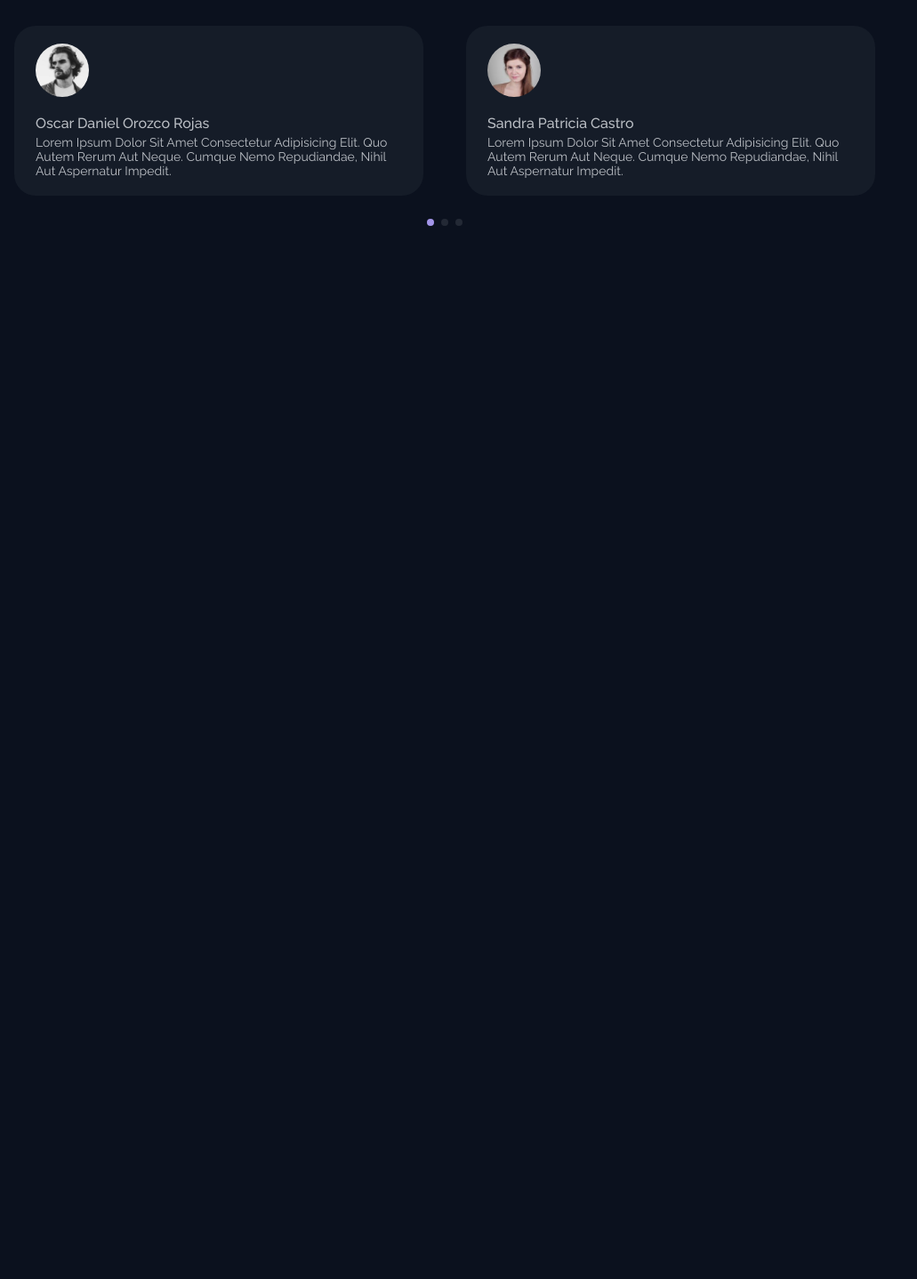
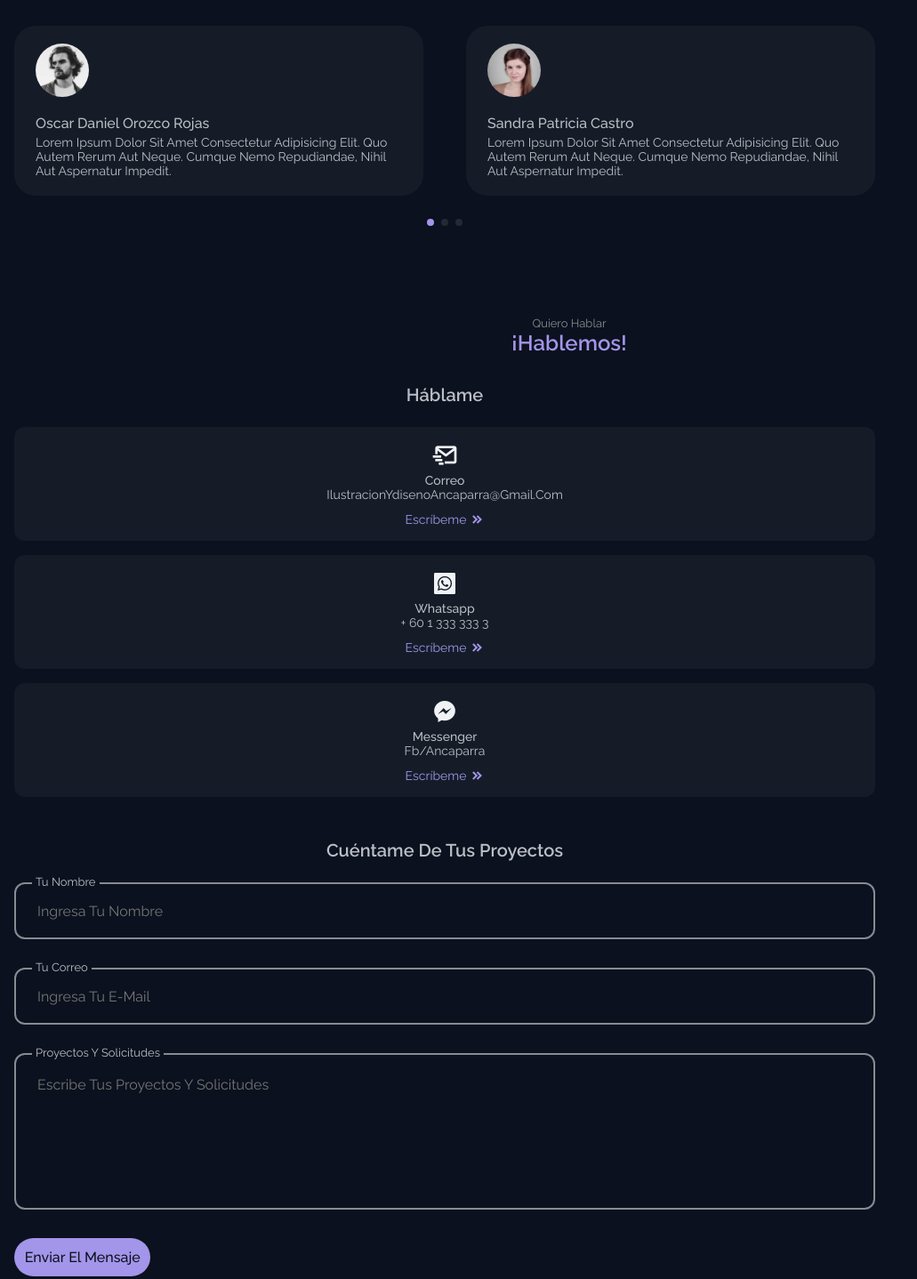
Before and after one commit to virutasoft/portfolioSiteAndreaPerezUrrutia, a plain HTML site: page index.html in a window 1280 px wide. Shown: the part 6126-7564 px from the top of the page at 89% size, without its empty margins (0-1031 px from the left). Before the commit the page ends 6410 px from the top, so only its background shows below. Drawn offline with nearby package versions, Linux system fonts and the light colour scheme.

Commit message:
Contact section finished

```diff
--- a/css/styles.css
+++ b/css/styles.css
@@ -721,3 +721,115 @@ skills__container{
     background-color: var(--first-color);
 }
 /* TESTIMONIAL SECTION */
+
+/* CONTACT SECTION */
+.contact__container{
+    row-gap: 3rem;
+    padding-bottom: 3rem;
+
+}
+
+.contact__title{
+    text-align: center;
+    font-size: var(--h3-font-size);
+    margin-bottom: 1.5rem;
+}
+
+.contact__info{
+    display: grid;
+    gap: 1rem;
+
+}
+
+.contact__card{
+    background-color: var(--container-color);
+    padding: 1rem;
+    border-radius: .75rem;
+    text-align: center;
+}
+
+.contact__card-icon{
+    font-size: 2rem;
+    color: var(--title-color);
+    margin-bottom: .25rem;
+
+}
+
+.contact__card-title,
+.contact__card-data{
+    font-size: var(--small-font-size);
+
+}
+.contact__card-title{
+    font-weight: var(--font-medium);
+}
+
+.contact__card-data{
+    display: block;
+    margin-bottom: .75rem;
+
+}
+
+.contact__button{
+    color: var(--first-color);
+    font-size: var(--small-font-size);
+    display: flex;
+    align-items: center;
+    justify-content: center;
+    column-gap: .25rem;
+
+}
+
+.contact__button:hover .contact__button-icon{
+    transform: translateX(.50rem);
+}
+
+.contact__button-icon{
+    font-size: 1rem;
+    transition: .4s;
+}
+
+.contact__form-div{
+    position: relative;
+    margin-bottom: 2rem;
+    height: 4rem;
+
+}
+
+.contact__form-input{
+    position: absolute;
+    top: 0;
+    left: 0;
+    width: 100%;
+    height: 100%;
+    border: 2px solid var(--text-color-light);
+    background: var(--normal-font-size);
+    background:none;
+    color: var(--text-color);
+    outline: none;
+    padding: 1.5rem;
+    border-radius: .75rem;
+    z-index: 1;
+
+}
+
+.contact__form-tag{
+    position: absolute;
+    top: -.75rem;
+    left: 1.25rem;
+    font-size: var(--smaller-font-size);
+    padding: .25rem;
+    background-color: var(--body-color);
+    z-index: 10;
+}
+
+.contact__form-area{
+    height: 11rem;
+
+}
+
+.contact__form-area textarea{
+    resize: none;
+
+}
+/* CONTACT SECTION */
--- a/index.html
+++ b/index.html
@@ -603,6 +603,73 @@
 <!-- TESTIMONIALS     -->
 
 
+<!-- CONTACT SECTION -->
+<section class="contact section" id="contact">
+    <span class="section__subtitle">quiero hablar</span>
+    <h2 class="section__title">¡hablemos!</h2>
+
+    <div class="contact__container container grid">
+        <div class="contact__content">
+            <h3 class="contact__title">háblame</h3>
+
+            <div class="contact__info">
+                <div class="contact__card">
+                    <i class='bx bx-mail-send contact__card-icon'></i>
+                    <h3 class="contact__card-title">correo</h3>
+                    <span class="contact__card-data">ilustracionYdisenoAncaparra@gmail.com</span>
+                    <a href="mailto:virutasoft@gmail.com" target="_blank" class="contact__button">
+                        escríbeme <i class='bx bxs-chevrons-right contact__button-icon'></i>
+                    </a>
+                </div>
+                <div class="contact__card">
+                    <i class='bx bxl-whatsapp-square contact__card-icon'></i>
+                    <h3 class="contact__card-title">whatsapp</h3>
+                    <span class="contact__card-data">+ 60 1 333 333 3</span>
+                    <a href="https://wa.me/3186428293" target="_blank" class="contact__button">
+                        escríbeme <i class='bx bxs-chevrons-right contact__button-icon'></i>
+                    </a>
+                </div>
+                <div class="contact__card">
+                    <i class='bx bxl-messenger contact__card-icon'></i>
+                    <h3 class="contact__card-title">messenger</h3>
+                    <span class="contact__card-data">fb/Ancaparra</span>
+                    <a href="https://m.me/ancaparra" target="_blank" class="contact__button">
+                        escríbeme <i class='bx bxs-chevrons-right contact__button-icon'></i>
+                    </a>
+                </div>
+
+            </div>
+        </div>
+
+        <div class="contact__content">
+            <h3 class="contact__title">cuéntame de tus proyectos</h3>
+
+            <form action="" class="contact__form">
+
+                <div class="contact__form-div">
+                    <label for="" class="contact__form-tag">tu nombre</label>
+                    <input type="text" placeholder="Ingresa tu nombre" class="contact__form-input">
+                </div>
+
+                <div class="contact__form-div">
+                    <label for="" class="contact__form-tag">tu correo</label>
+                    <input type="email" placeholder="Ingresa tu E-mail" class="contact__form-input">
+                </div>
+
+                <div class="contact__form-div contact__form-area">
+                    <label for="" class="contact__form-tag">proyectos y solicitudes</label>
+                    <textarea name="" id="" cols="30" rows="10" placeholder="Escribe tus proyectos y solicitudes" class="contact__form-input"></textarea>
+                </div>
+
+                <button class="button">enviar el mensaje</button>
+            </form>
+
+
+        </div>
+    </div>
+</section>
+<!-- CONTACT SECTION -->
+
  <!-- JAVASCRIPT    -->
  <!-- ScrollReveal -->
  <!-- ScrollReveal -->
@@ -616,5 +683,6 @@
  <script src="js/main.js"></script>
  <!-- main.js -->
  <!-- JAVASCRIPT    -->
+ <br><br><br><br><br><br><br><br><br><br><br><br><br><br><br><br><br><br><br><br>
 </body>
 </html>
```
